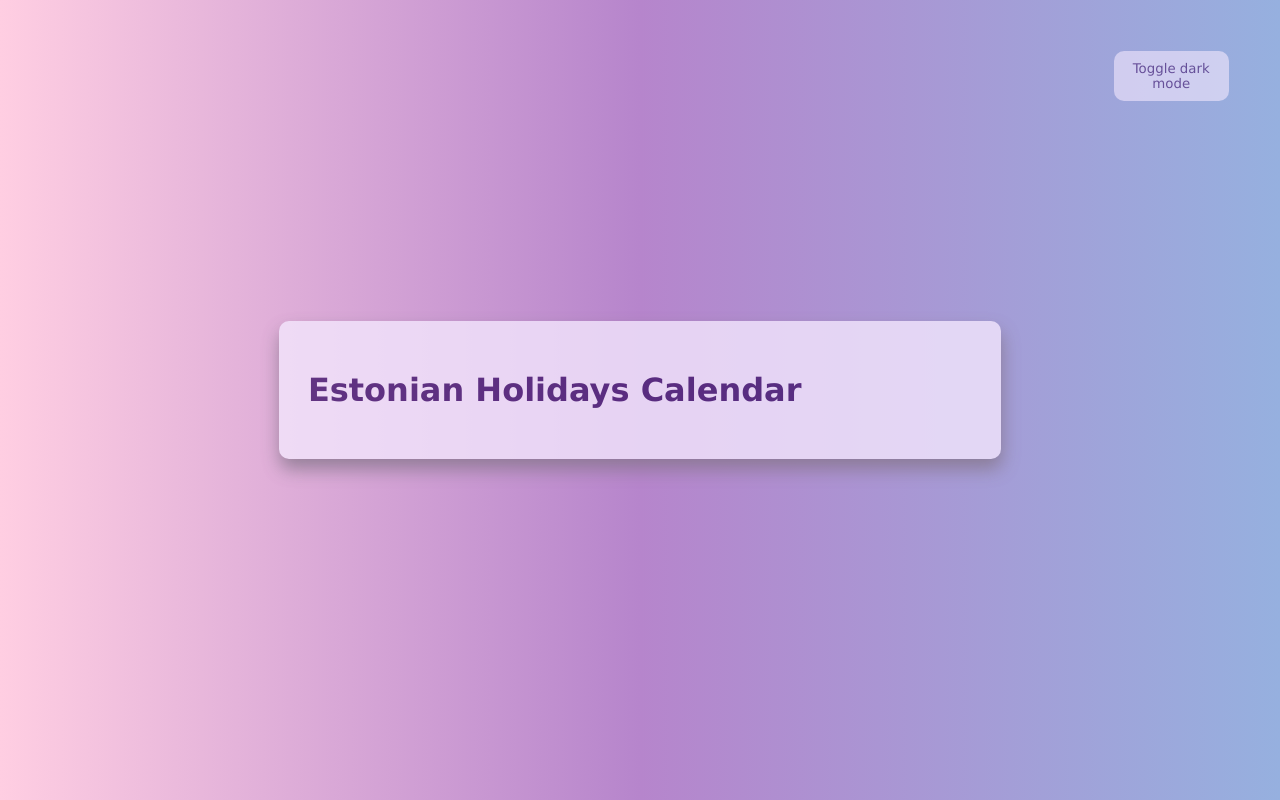
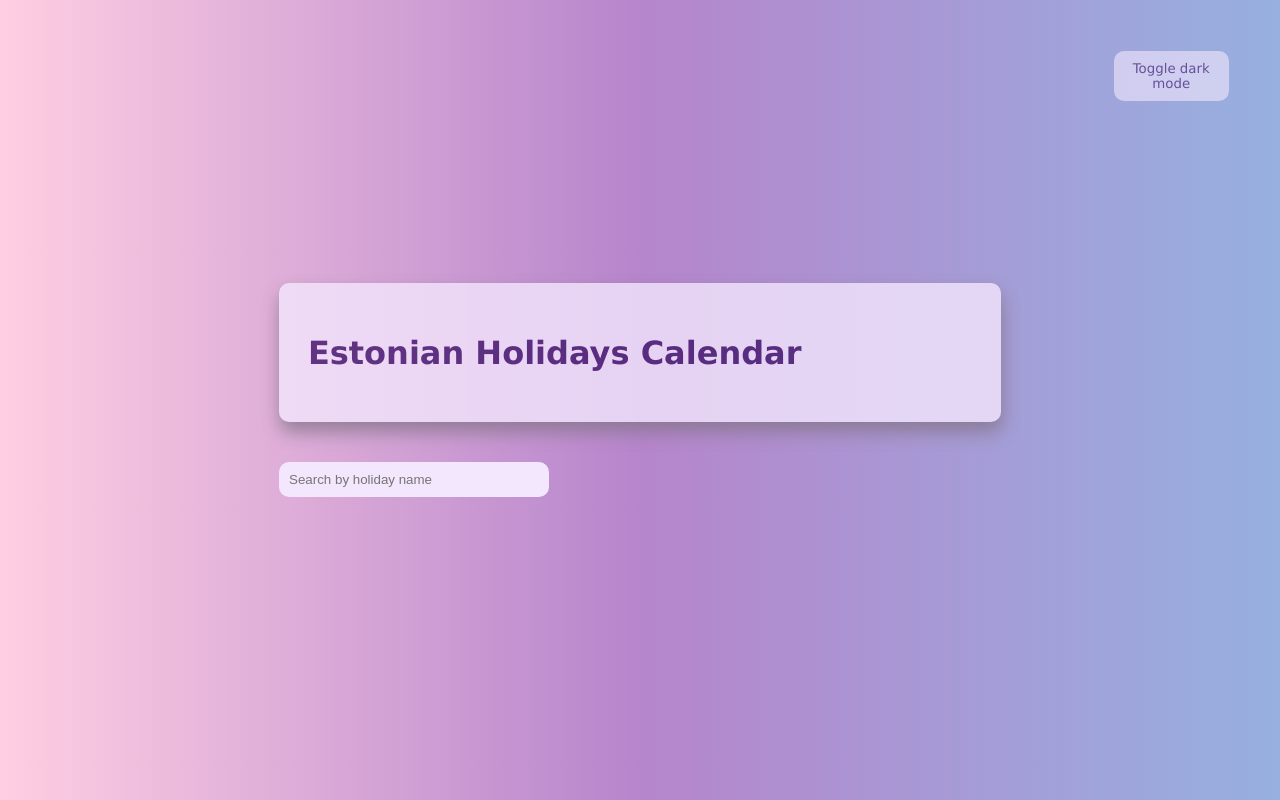
Before and after one commit to isabpp/Calendar-for-Estonian-Holidays, a plain HTML site: page index.html in a window 1280 px wide. Drawn offline with Linux system fonts and the light colour scheme; no server answers.

Commit message:
Added search functionality

```diff
--- a/index.html
+++ b/index.html
@@ -9,7 +9,9 @@
 <body>
     <div class="body-container">
         <div class="title-container"><h1>Estonian Holidays Calendar</h1></div>
-        <div class="search-container"></div>
+        <div class="search-container">
+            <input type="text" id="searchbar" class="searchbar" placeholder="Search by holiday name">
+        </div>
         <div class="content" id="content"></div>
     </div>
     <div class="theme-switch">
--- a/script.js
+++ b/script.js
@@ -25,6 +25,7 @@ async function  fetchData(year) {
 
 function renderHolidays(data) {
     const contentContainer = document.getElementById('content');
+    contentContainer.innerHTML = ''; //to clear previous content when selecting a year
 
     for (let i = 0; i < data.length; i++) {
         const holidayContainer = document.createElement('div');
@@ -77,3 +78,18 @@ function switchThemes() {
     }
 
 }
+
+function searchHoliday() {
+    const searchValue = document.getElementById('searchbar').value.toLowerCase();
+    if (holidayData.length === 0) return; //to make sure there is data before moving on
+    const filteredHoliday = holidayData.filter(holiday => {
+        return holiday.name.toLowerCase().includes(searchValue) || holiday.localName.toLowerCase().includes(searchValue);
+    });
+
+    console.log('Filtered Holidays:', filteredHoliday);
+
+    renderHolidays(filteredHoliday);
+
+}
+
+document.getElementById('searchbar').addEventListener('input', searchHoliday);
--- a/style.css
+++ b/style.css
@@ -55,6 +55,21 @@ body {
     margin-bottom: 20px;
 }
 
+.search-container {
+    margin-top: 20px;
+    margin-bottom: 20px;
+    align-items: center;
+}
+
+.searchbar {
+    background-color: rgb(243, 231, 253);
+    border-radius: 10px;
+    width: 250px;
+    padding: 10px;
+    border: none;
+}
+
+
 .holiday_container {
     margin-bottom: 20px;
 }
```
